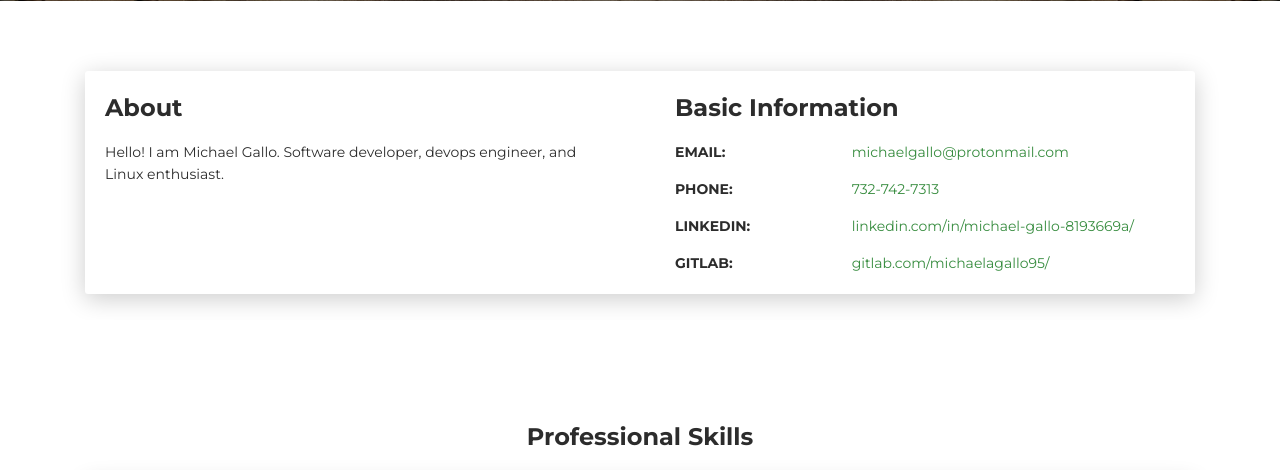
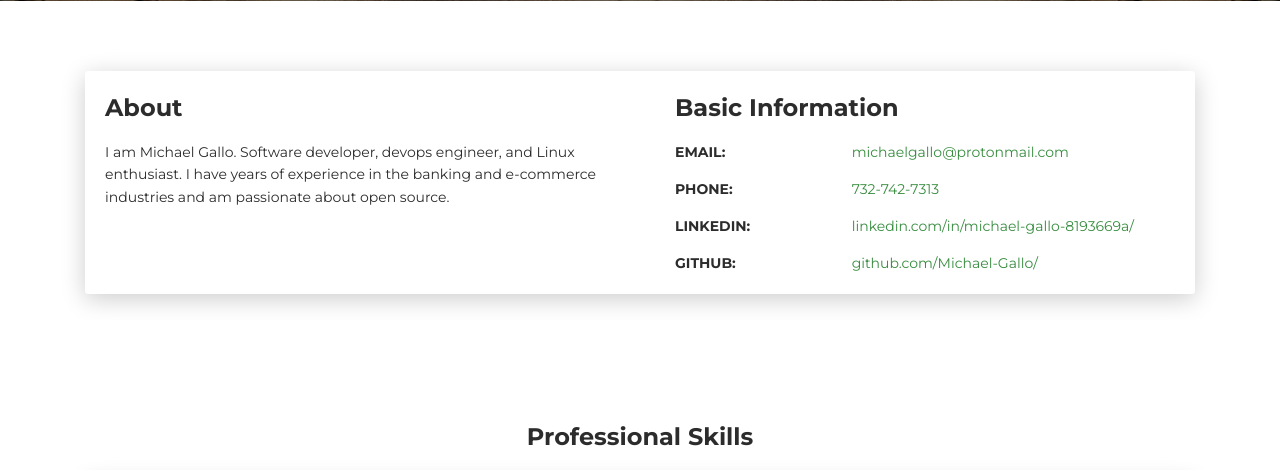
Before and after one commit to Michael-Gallo/portfolio-website, a Python web app: template templates/index.html in a window 1280 px wide. Shown: the part 549-1019 px from the top of the page. Run offline with Jinja, Linux system fonts and the light colour scheme; the template is opened without the code that fills it, so the values that code supplies are empty; some libraries are stand-ins or nearby versions.

Commit message:
updated bio, changed gitlab link to github

```diff
--- a/templates/index.html
+++ b/templates/index.html
@@ -72,7 +72,8 @@
               <div class="col-lg-6 col-md-12">
                 <div class="card-body">
                   <div class="h4 mt-0 title">About</div>
-                  <p>Hello! I am Michael Gallo. Software developer, devops engineer, and Linux enthusiast.</p>
+                  <p>I am Michael Gallo. Software developer, devops engineer, and Linux enthusiast. I have years of
+                    experience in the banking and e-commerce industries and am passionate about open source.</p>
                 </div>
               </div>
               <div class="col-lg-6 col-md-12">
@@ -95,9 +96,9 @@
                     </div>
                   </div>
                   <div class="row mt-3">
-                    <div class="col-sm-4"><strong class="text-uppercase">Gitlab:</strong></div>
+                    <div class="col-sm-4"><strong class="text-uppercase">GitHub:</strong></div>
                     <div class="col-sm-8">
-                      <a href=https://gitlab.com/michaelagallo95/ />gitlab.com/michaelagallo95/</a>
+                      <a href=https://github.com/Michael-Gallo />github.com/Michael-Gallo/</a>
                     </div>
                   </div>
                 </div>
@@ -246,6 +247,7 @@
                     developers onto Go and client tools. Developed common GraphQL resolver framework, enabling different
                     teams to have to code only the logic that is unique to their data products without having to
                     re-implement common code.
+
                     Served as DMN SME for rule engine for top 15 bank. Supported client in the development of new
                     business rules and led rule deployments. Developed Python XML diff tool using
                     lxml to generate human readable explanation of changes within a DMN. Led Jmeter performance testing
```
